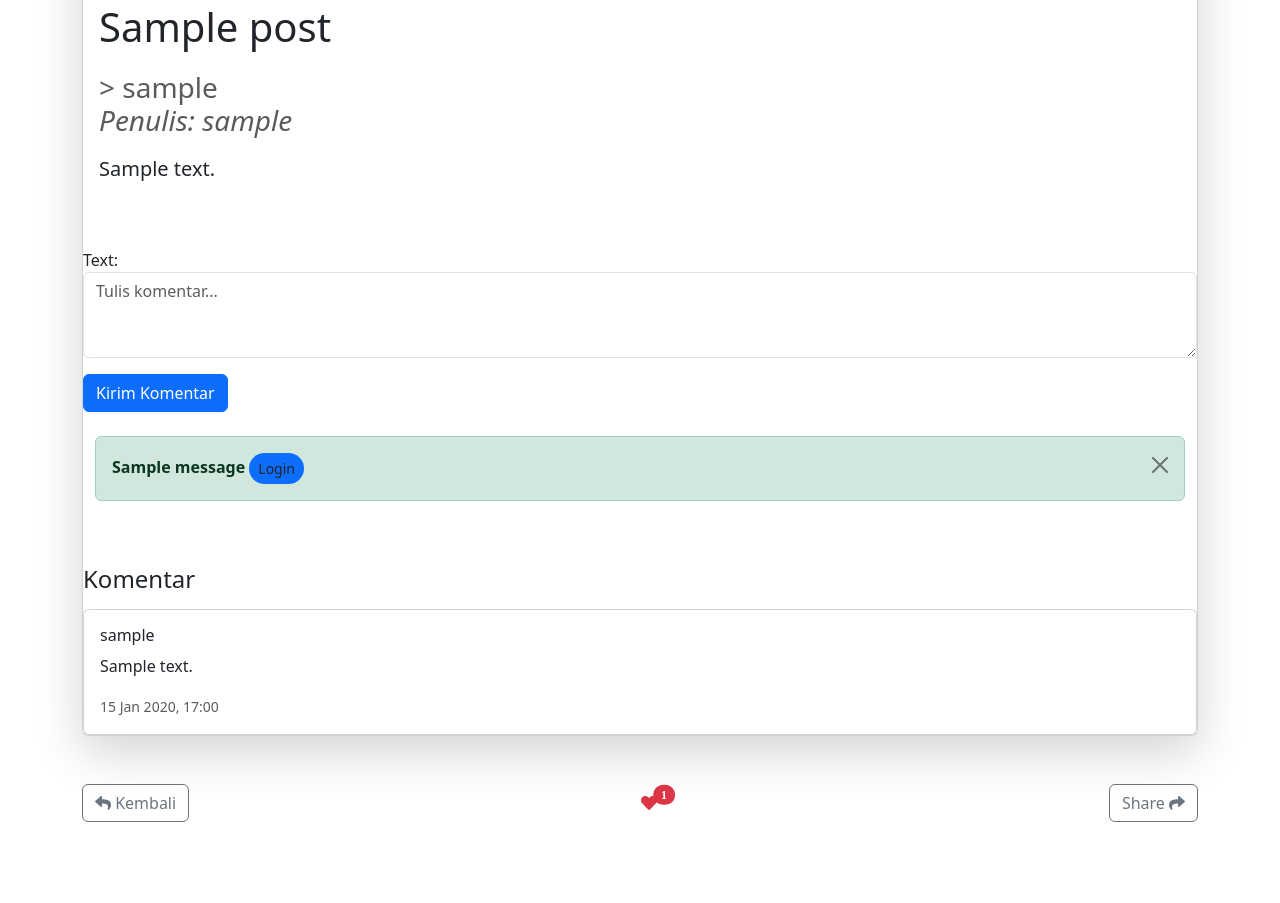
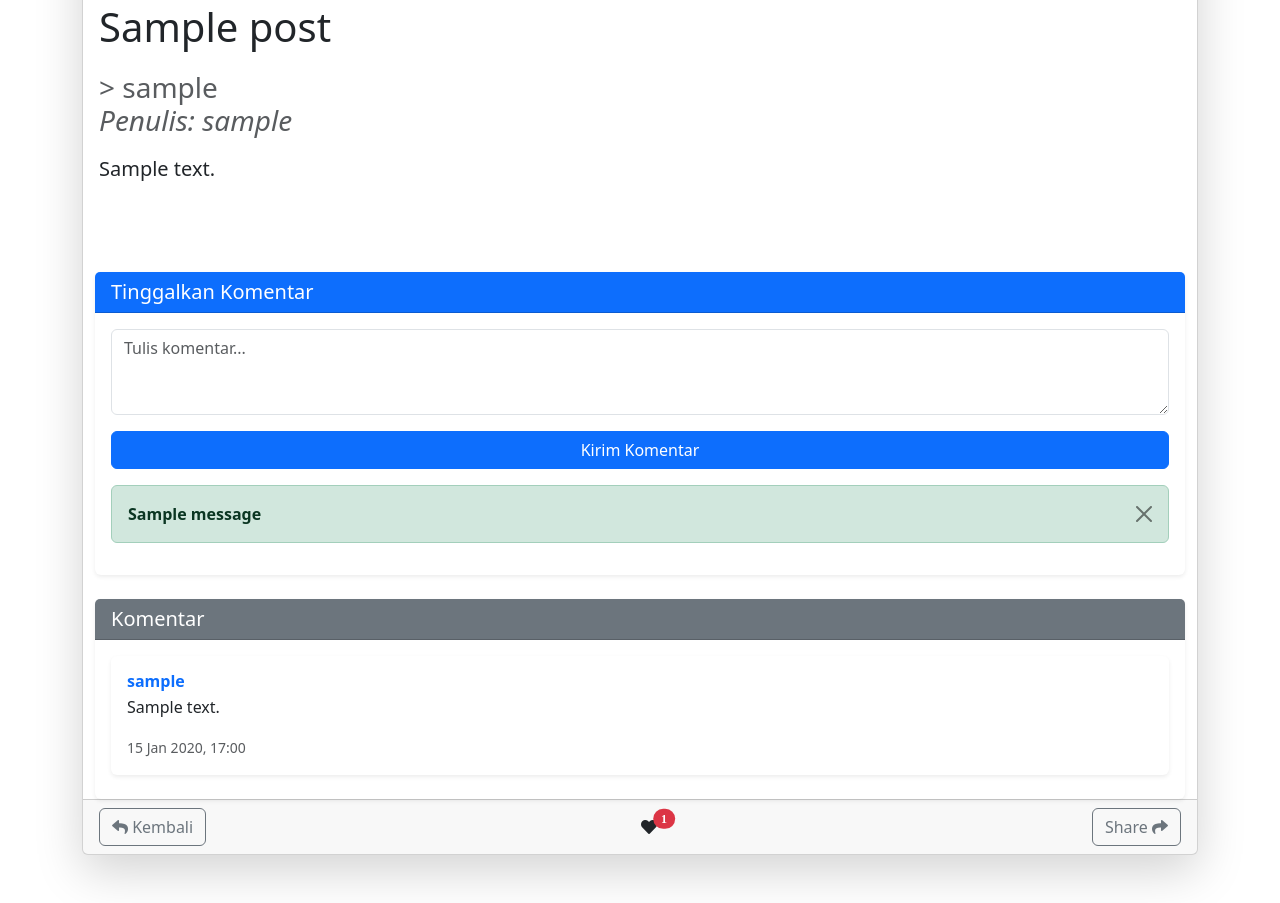
Before and after one commit to DevChildren/Crud_django, a Django app: a page that uses blog/templates/blog/post_detail.html in a window 1280 px wide. Shown: the part 898-1801 px from the top of the page. Before the commit the page ends 1720 px from the top, so only its background shows below. Run offline with Django 5.2, Linux system fonts and the light colour scheme; tables that the repository leaves empty hold one stand-in row (values such as "Sample post"); grey boxes marked "Sample" are stand-in pictures; one stand-in notice (Sample message) is shown; some libraries are stand-ins or nearby versions.

Commit message:
update ui comment post

```diff
--- a/blog/templates/blog/post_detail.html
+++ b/blog/templates/blog/post_detail.html
@@ -43,40 +43,62 @@
           </div>
         </div>
 
-            <!-- Form Komentar -->
-    <form method="post" class="mt-4">
+<div class="container mt-5">
+
+    <!-- Box Form Komentar -->
+    <div class="card shadow-sm border-0">
+        <div class="card-header bg-primary text-white">
+            <h5 class="mb-0">Tinggalkan Komentar</h5>
+        </div>
+        <div class="card-body">
+            <form id="comment-form" method="post">
                 {% csrf_token %}
-        {{ form.as_p }}
-        <button type="submit" class="btn btn-primary">Kirim Komentar</button>
+                <div class="mb-3">
+                    {{ form.text }}
+                </div>
+                <button type="submit" class="btn btn-primary w-100">Kirim Komentar</button>
+            </form>
+
+            <!-- Alert Messages -->
             {% if messages %}
-    <div class="container mt-4">
+                <div class="mt-3">
                     {% for message in messages %}
                         <div class="alert alert-{{ message.tags }} alert-dismissible fade show" role="alert">
-              <strong>
-                {{ message }}
-                <a href="{% url 'login' %}" class="btn btn-sm bg-primary rounded-pill">Login</a>
-              </strong>
+                            <strong>{{ message }}</strong>
+                            {% if "Login" in message %}
+                                <a href="{% url 'login' %}" class="btn btn-sm btn-light rounded-pill">Login</a>
+                            {% endif %}
                             <button type="button" class="btn-close" data-bs-dismiss="alert" aria-label="Close"></button>
                         </div>
                     {% endfor %}
                 </div>
             {% endif %}
-    </form>
+        </div>
+    </div>
 
-    <!-- Daftar Komentar -->
-    <h4 class="mt-5">Komentar</h4>
+    <!-- Box Daftar Komentar -->
+    <div class="card shadow-sm border-0 mt-4">
+        <div class="card-header bg-secondary text-white">
+            <h5 class="mb-0">Komentar</h5>
+        </div>
+        <div class="card-body overflow-auto" style="max-height: 400px;">
             {% for comment in comments %}
-        <div class="card mt-2">
+                <div class="card border-0 mb-2 shadow-sm">
                     <div class="card-body">
-                <h6 class="card-title">{{ comment.user.username }}</h6>
+                        <h6 class="card-title text-primary fw-bold mb-1">{{ comment.user.username }}</h6>
                         <p class="card-text">{{ comment.text }}</p>
                         <small class="text-muted">{{ comment.created_at|date:"d M Y, H:i" }}</small>
                     </div>
                 </div>
             {% empty %}
-        <p class="text-muted">Belum ada komentar.</p>
+                <p class="text-muted text-center">Belum ada komentar.</p>
             {% endfor %}
         </div>
+    </div>
+
+</div>
+
+
 
         <div class="card-footer d-flex justify-content-between align-items-center">
           <a href="{% url 'index' %}" class="btn btn-outline-secondary">
@@ -85,7 +107,7 @@
           <form class="d-inline" method="POST" action="{% url 'like_post' %}" id="likeForm">
             {% csrf_token %}
             <input type="hidden" name="artikel_id" value="{{ post.id }}">
-            <i onclick="submitLikeForm(event)" class="fas fa-heart {% if like %} text-danger {% endif %}" id="likeIcon">
+            <i onclick="submitLikeForm(event)" class="fas fa-heart " id="likeIcon">
               <span class="position-absolute  mb-2 mx-4 start-50 translate-middle badge rounded-pill bg-danger" id="likeCount">
                 {{ like }}
               </span>
--- a/blog/views.py
+++ b/blog/views.py
@@ -198,10 +198,9 @@ def post_detail(request, slug):
             comment.user = request.user
             comment.approved = True
             comment.save()
-            return redirect('post_detail', slug=post.slug)
+            return redirect(reverse('post_detail', kwargs={'slug': post.slug}) + "#comment-form")
 
     return render(request, "blog/post_detail.html", {"post": post, "like": like, "comments": comments, "form": form})
-
 
 @login_required
 def like_post(request):
```
Lines whose indentation alone changed are shown as unchanged.
